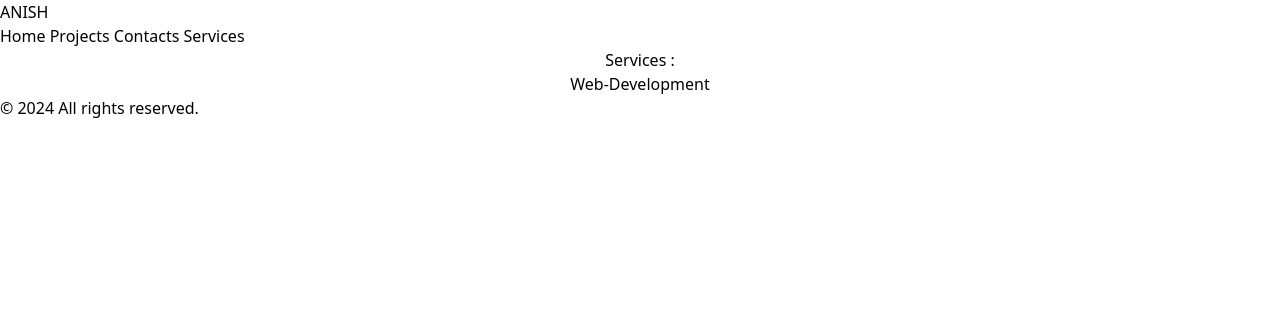
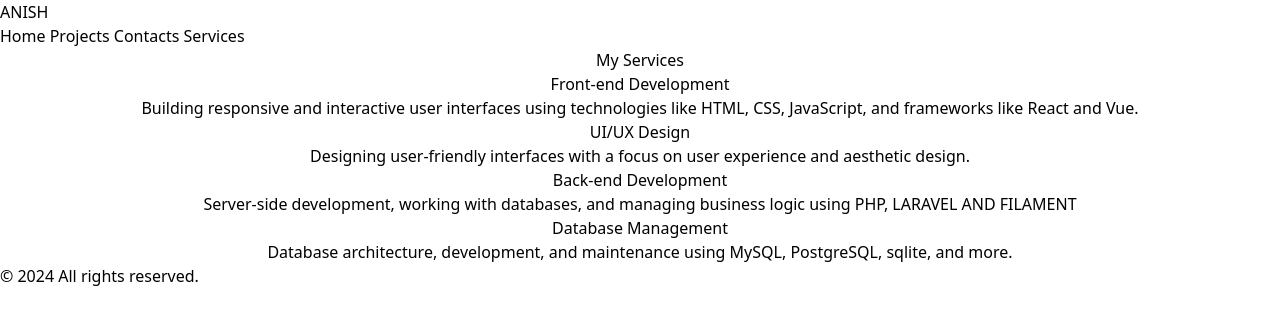
Before and after one commit to anishregmi17/VueFolio, a Vue app: page /services in a window 1280 px wide. Shown: the top 324 px of the page. Built offline with nearby package versions, Linux system fonts and the light colour scheme.

Commit message:
ADD:services page fetching serviced title and des json data using onMounted method

```diff
--- a/src/views/Services.vue
+++ b/src/views/Services.vue
@@ -1,17 +1,37 @@
 <script setup>
-import { ref } from "vue";
-const title = ref("Services :");
+import { ref, onMounted } from "vue";
+
+const services = ref([]);
+
+// json file fetch garna tarika using onMounted vue hook method
+onMounted(async () => {
+  try {
+    const response = await fetch("/api/services.json");
+    services.value = await response.json();
+  } catch (error) {
+    console.error("Error fetching services data:", error);
+  }
+});
 </script>
 
 <template>
-  <div class="services">
-    <h1>{{ title }}</h1>
-    <p>Web-Development</p>
+  <div class="services-page py-10">
+    <h1 class="text-4xl font-bold text-center mb-8">My Services</h1>
+    <div class="grid grid-cols-1 sm:grid-cols-2 lg:grid-cols-4 gap-8 px-4">
+      <div
+        v-for="(service, index) in services"
+        :key="index"
+        class="bg-white rounded-lg shadow-lg p-6"
+      >
+        <h2 class="text-xl font-semibold mb-4">{{ service.title }}</h2>
+        <p class="text-gray-600">{{ service.description }}</p>
+      </div>
+    </div>
   </div>
 </template>
 
 <style scoped>
-.services {
+.services-page {
   text-align: center;
 }
 </style>
```
